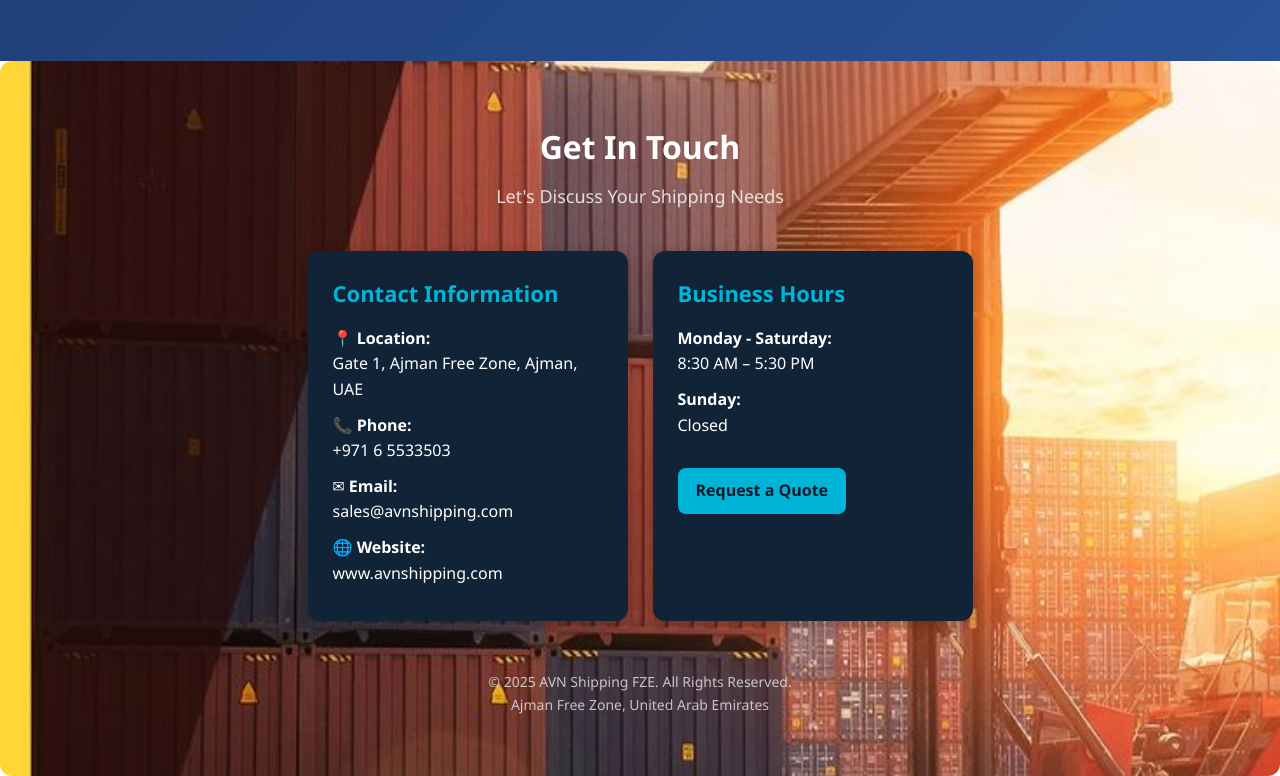
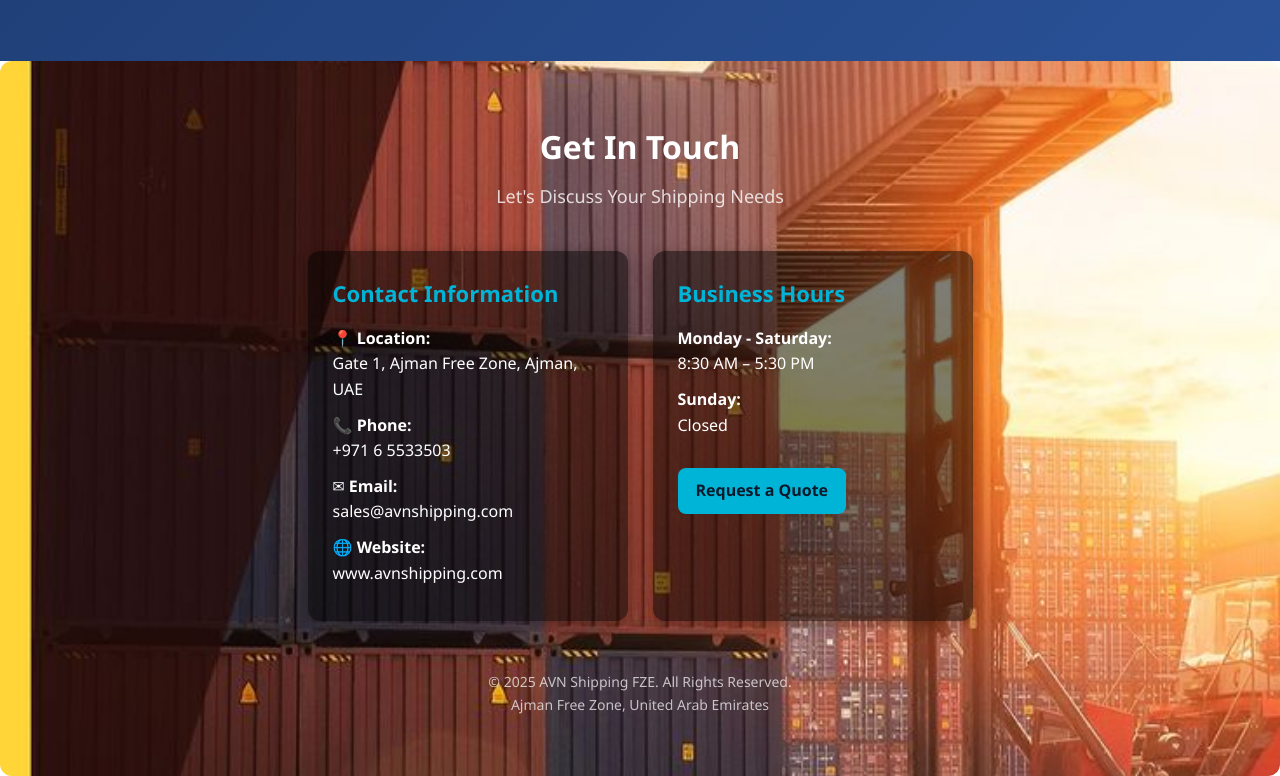
Before and after one commit to Mahnoor402-beep/avnshipping, a plain HTML site: page index.html in a window 1280 px wide. Shown: the part 3220-3996 px from the top of the page. Drawn offline with Linux system fonts and the light colour scheme.

Commit message:
Update index.html

```diff
--- a/index.html
+++ b/index.html
@@ -326,12 +326,18 @@
 }
 
 .contact-box {
-    background: #112437;
+    background: rgba(0, 0, 0, 0.5); /* semi-transparent black overlay */
     padding: 25px;
     width: 320px;
     border-radius: 12px;
-    box-shadow: 0 4px 15px rgba(0,0,0,0.25);
+    box-shadow: 0 4px 15px rgba(0,0,0,0.3);
     text-align: left;
+    color: #fff; /* ensure text is visible on transparent background */
+    transition: background 0.3s;
+}
+
+.contact-box:hover {
+    background: rgba(0, 0, 0, 0.7); /* slightly darker on hover */
 }
 
 .contact-box h3 {
```
